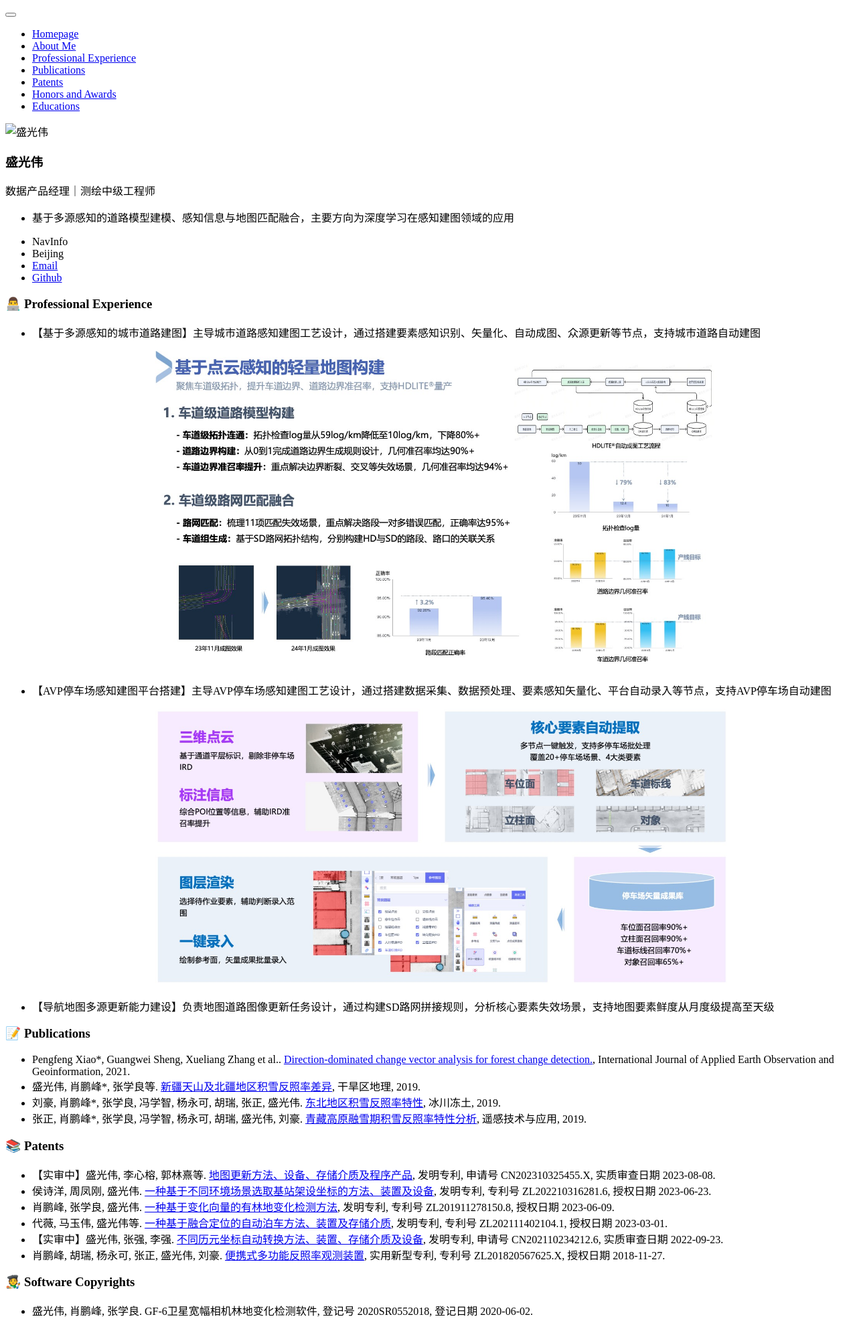
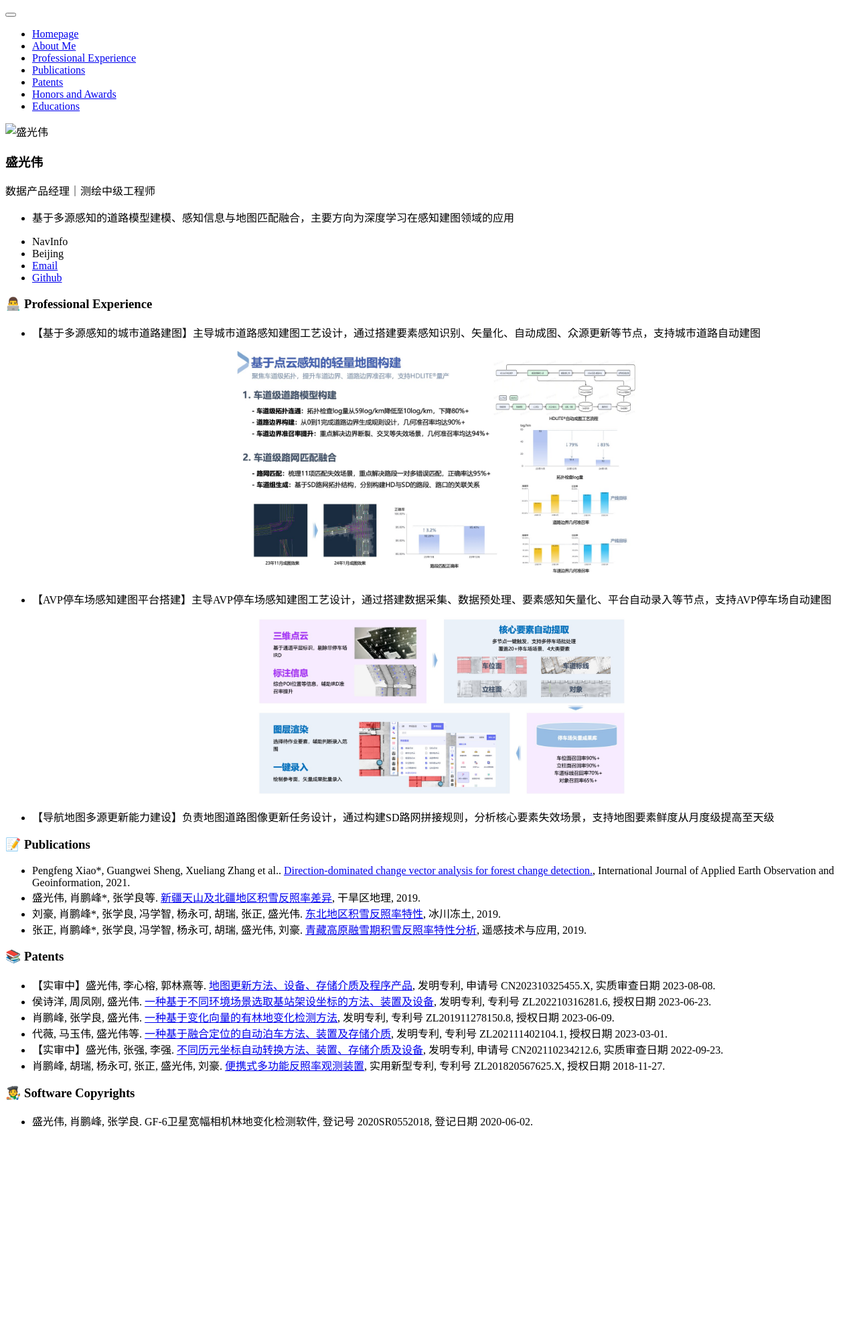
Before and after one commit to alphasheng/alphasheng.github.io, a Jekyll site: the page built from _pages/includes/pub.md, in a window 1280 px wide. Shown: the whole page at 67% size. Built offline with Jekyll 4.4.1, drawn with Linux system fonts in a browser that asks for light colours; our own code applies the rules of GitHub Pages for plain Markdown files; after the commit the page ends 1701 px from its top, so only the background shows below that.

Commit message:
Update pub.md

```diff
--- a/_pages/includes/pub.md
+++ b/_pages/includes/pub.md
@@ -2,11 +2,11 @@
 # 👨‍💻 Professional Experience
 - 【基于多源感知的城市道路建图】主导城市道路感知建图工艺设计，通过搭建要素感知识别、矢量化、自动成图、众源更新等节点，支持城市道路自动建图
 
-  <div align=center> <img src="https://alphasheng.github.io/images/hdlite.jpg" style="width:70%;height:auto;"></div>
+  <div align=center> <img src="https://alphasheng.github.io/images/hdlite.jpg" style="width:50%;height:auto;"></div>
 
 - 【AVP停车场感知建图平台搭建】主导AVP停车场感知建图工艺设计，通过搭建数据采集、数据预处理、要素感知矢量化、平台自动录入等节点，支持AVP停车场自动建图
 
-  <div align=center> <img src="https://alphasheng.github.io/images/parking.jpg" style="width:70%;height:auto;"></div>
+  <div align=center> <img src="https://alphasheng.github.io/images/parking.jpg" style="width:45%;height:auto;"></div>
 
 - 【导航地图多源更新能力建设】负责地图道路图像更新任务设计，通过构建SD路网拼接规则，分析核心要素失效场景，支持地图要素鲜度从月度级提高至天级
 
```
